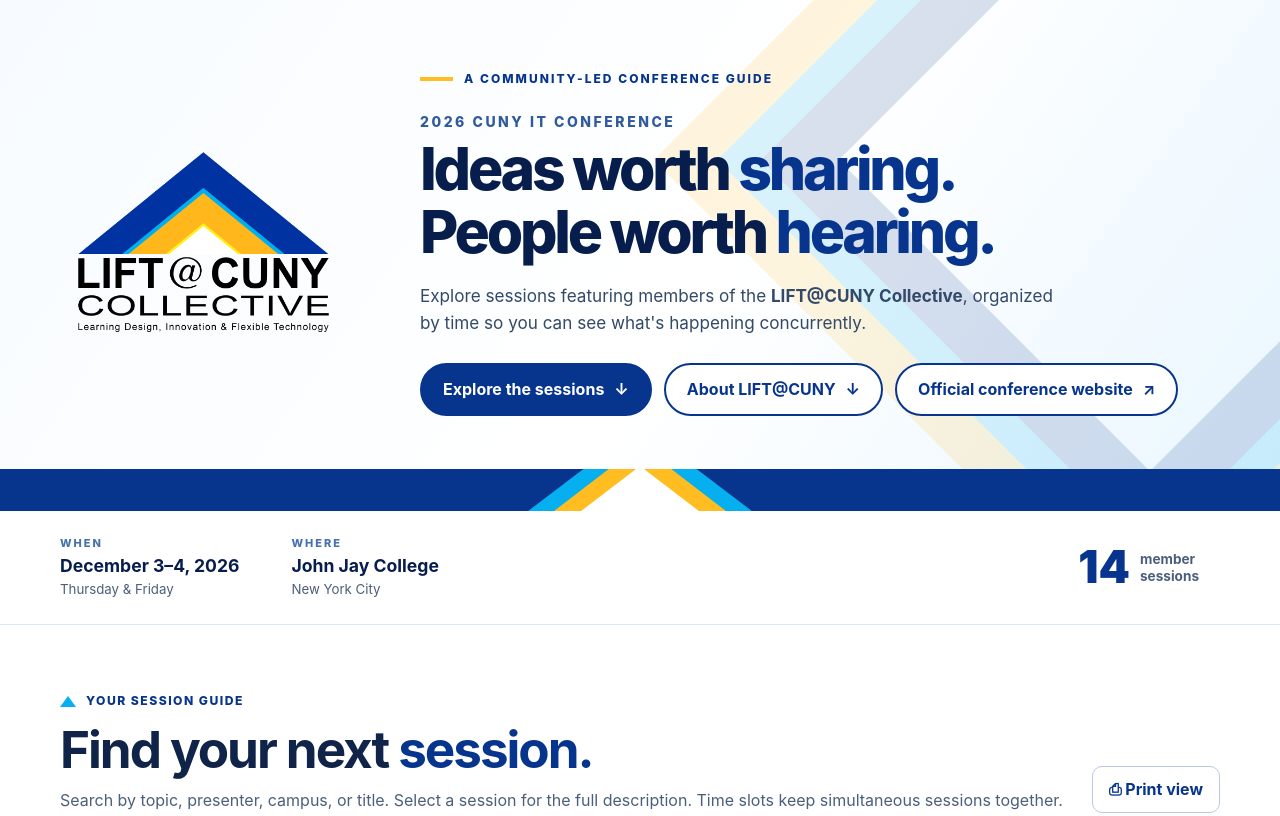
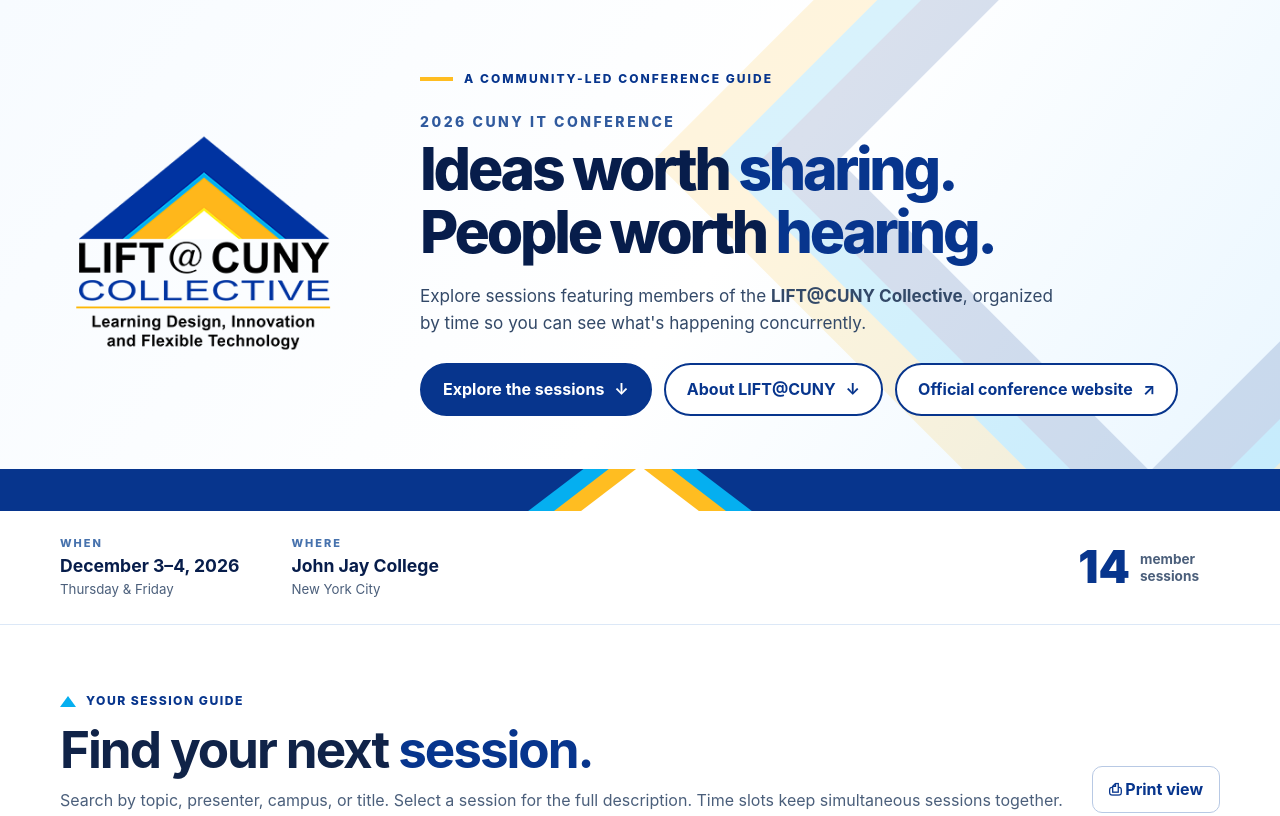
Before and after one commit to kennyhirschmann/lift-cuny, a plain HTML site: page lift-at-cuny-it-conference/index.html in a window 1280 px wide. Shown: the top 816 px of the page. Drawn offline with Linux system fonts and the light colour scheme.

Commit message:
Change logo image in index.html
Updated logo image source in the header.

```diff
--- a/lift-at-cuny-it-conference/index.html
+++ b/lift-at-cuny-it-conference/index.html
@@ -16,7 +16,7 @@
   <header class="masthead">
     <div class="brand-shell container">
       <a class="brand" href="./" aria-label="LIFT@CUNY conference sessions home">
-        <img src="assets/lift-logo-original.png" alt="LIFT@CUNY Collective logo" width="258" height="180">
+        <img src="assets/lift_logo_b_lgtxt_300.png" alt="LIFT@CUNY Collective logo" width="258" height="180">
       </a>
       <div class="masthead-right">
         <span class="eyebrow"><span class="eyebrow-line"></span> A community-led conference guide</span>
```
